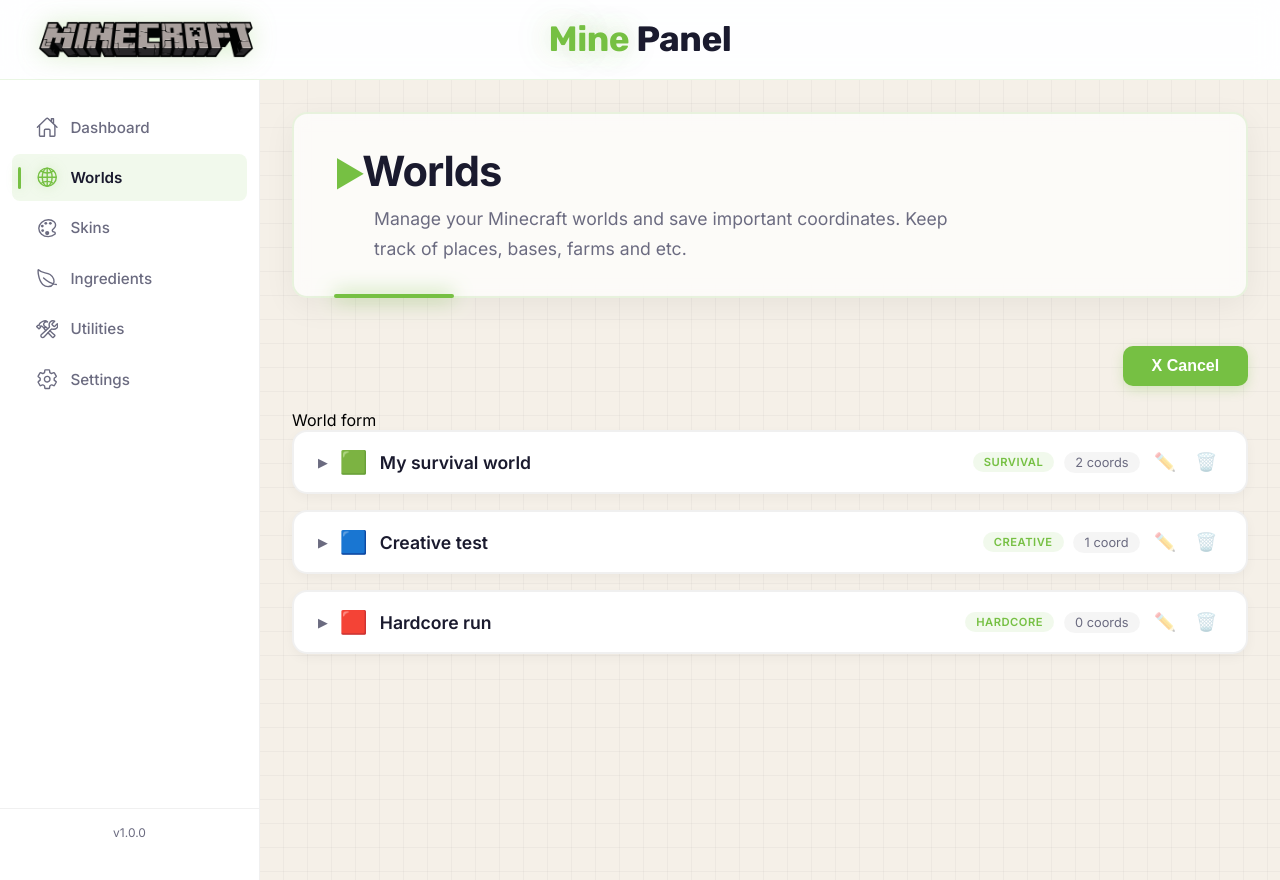
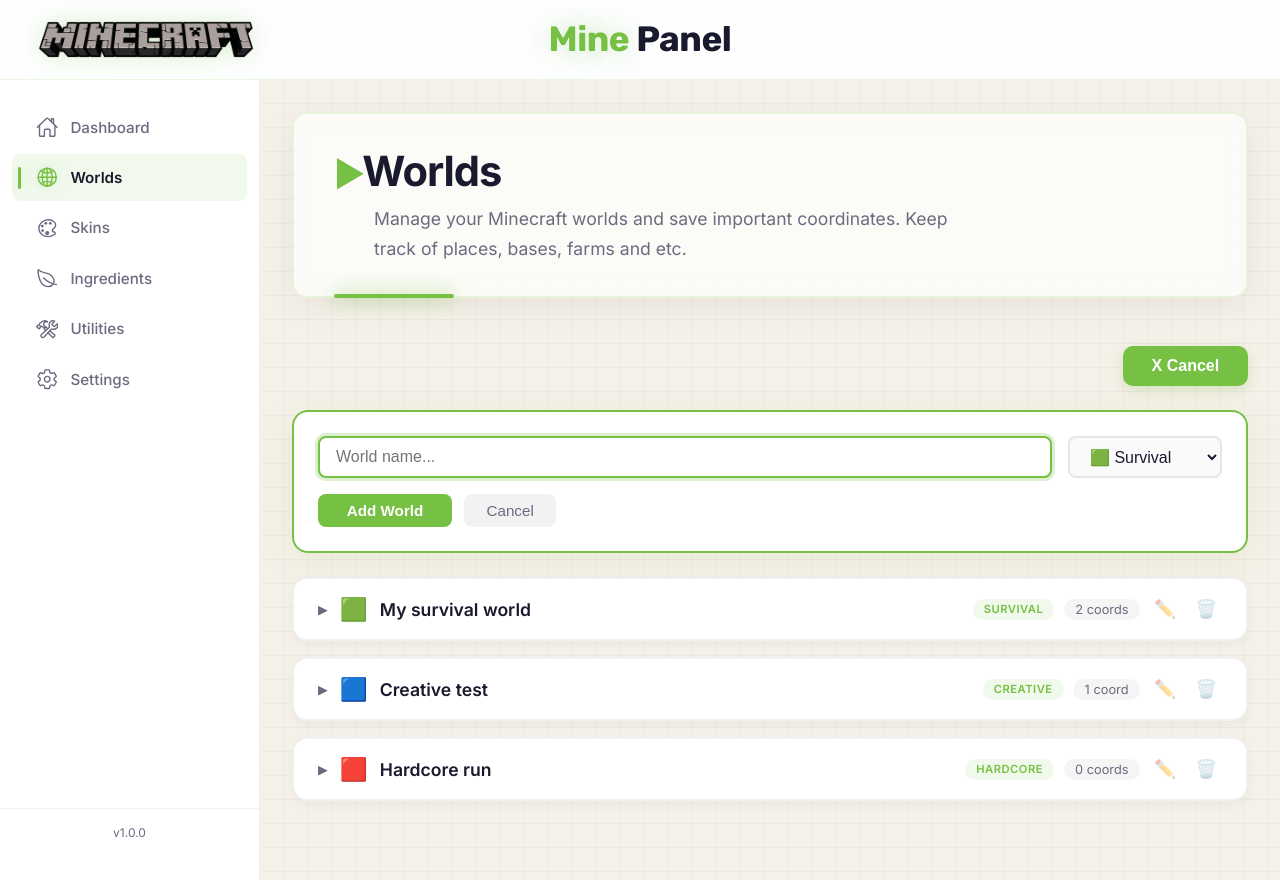
Before and after one commit to alirezashojaian1987/My-Minecraft, a React (Vite) app: page /worlds in a window 1280 px wide. Both pictures are taken after a click on the button "+ Add World". Built offline with nearby package versions, Linux system fonts and the light colour scheme.

Commit message:
Added world form and coordinate form

```diff
--- a/src/pages/Worlds/components/AddCoordinateForm/AddCoordinateForm.module.scss
+++ b/src/pages/Worlds/components/AddCoordinateForm/AddCoordinateForm.module.scss
@@ -0,0 +1,103 @@
+@use "../../../../styles/variables.scss" as *;
+
+.AddCoordinateForm {
+  background: rgba($Primary_color, 0.04);
+  border-radius: 10px;
+  padding: 1rem;
+  margin-top: 0.5rem;
+  border: 2px dashed rgba($Primary_color, 0.2);
+
+  .Fields {
+    display: flex;
+    gap: 0.6rem;
+    flex-wrap: wrap;
+
+    .NameInput {
+      flex: 1;
+      min-width: 120px;
+      padding: 0.4rem 0.8rem;
+      border: 2px solid rgba(0, 0, 0, 0.06);
+      border-radius: 6px;
+      font-size: 0.9rem;
+      color: $Text-primary;
+      background: white;
+      outline: none;
+      transition: all 0.2s ease;
+
+      &:focus {
+        border-color: $Primary_color;
+        box-shadow: 0 0 0 3px $Primary_glow;
+      }
+    }
+
+    .CoordInput {
+      width: 60px;
+      padding: 0.4rem 0.4rem;
+      border: 2px solid rgba(0, 0, 0, 0.06);
+      border-radius: 6px;
+      font-size: 0.9rem;
+      font-family: 'Courier New', monospace;
+      color: $Text-primary;
+      background: white;
+      outline: none;
+      text-align: center;
+      transition: all 0.2s ease;
+
+      &:focus {
+        border-color: $Primary_color;
+        box-shadow: 0 0 0 3px $Primary_glow;
+      }
+    }
+  }
+
+  .Actions {
+    display: flex;
+    gap: 0.5rem;
+    margin-top: 0.75rem;
+
+    .SubmitBtn {
+      padding: 0.3rem 1.2rem;
+      background: $Primary_color;
+      color: white;
+      border: none;
+      border-radius: 6px;
+      font-size: 0.85rem;
+      font-weight: 600;
+      cursor: pointer;
+      transition: all 0.2s ease;
+
+      &:hover {
+        transform: translateY(-1px);
+        box-shadow: 0 4px 12px $Primary_glow;
+      }
+    }
+
+    .CancelBtn {
+      padding: 0.3rem 1rem;
+      background: rgba(0, 0, 0, 0.04);
+      color: $Text-secondary;
+      border: none;
+      border-radius: 6px;
+      font-size: 0.85rem;
+      font-weight: 500;
+      cursor: pointer;
+      transition: all 0.2s ease;
+
+      &:hover {
+        background: rgba(0, 0, 0, 0.08);
+      }
+    }
+  }
+
+  @media (max-width: 480px) {
+    .Fields {
+      flex-direction: column;
+      .NameInput { min-width: auto; }
+      .CoordInput { width: 100%; }
+    }
+    .Actions {
+      flex-direction: column;
+      .SubmitBtn, .CancelBtn { width: 100%; text-align: center; }
+    }
+  }
+}
--- a/src/pages/Worlds/components/AddCoordinateForm/index.tsx
+++ b/src/pages/Worlds/components/AddCoordinateForm/index.tsx
@@ -1,9 +1,78 @@
-
+import { useState } from "react";
 
 import styles from "./AddCoordinateForm.module.scss";
 
-export default function AddCoordinateForm(){
+interface AddCoordinateFormProps{
+    onAdd:(name:string, x:number, y:number, z:number)=>void;
+    onCancel:()=>void;
+}
+
+export default function AddCoordinateForm({onAdd, onCancel}:AddCoordinateFormProps){
+    const [name,setName]=useState('');
+    const [x,setX]=useState('');
+    const [y,setY]=useState('');
+    const [z,setZ]=useState('');
+
+    const handleSubmit=(e:React.FormEvent)=>{
+        e.preventDefault();
+        const xNum=parseInt(x);
+        const yNum=parseInt(y);
+        const zNum=parseInt(z);
+
+        if(name.trim() && !isNaN(xNum) && !isNaN(yNum) && !isNaN(zNum)){
+            onAdd(name.trim(), xNum, yNum, zNum);
+            setName('');
+            setX('');
+            setY('');
+            setZ('');
+        }
+    };
+
     return(
-        <div>Form</div>
-    )
+        <div className={styles.AddCoordinateForm} onSubmit={handleSubmit}>
+            <div className={styles.Fields}>
+                <input
+                    className={styles.NameInput}
+                    value={name}
+                    onChange={(e)=>setName(e.target.value)}
+                    placeholder="Coordinate name..."
+                    autoFocus
+                />
+
+                <input
+                    className={styles.CoordInput}
+                    value={x}
+                    onChange={(e) => setX(e.target.value)}
+                    placeholder="X"
+                    type="number"
+                />
+
+                <input
+                    className={styles.CoordInput}
+                    value={y}
+                    onChange={(e) => setY(e.target.value)}
+                    placeholder="Y"
+                    type="number"
+                />
+
+                <input
+                    className={styles.CoordInput}
+                    value={z}
+                    onChange={(e) => setZ(e.target.value)}
+                    placeholder="Z"
+                    type="number"
+                />
+            </div>
+
+            <div className={styles.Actions}>
+                <button type="submit" className={styles.SubmitBtn}>
+                    Add
+                </button>
+
+                <button type="button" className={styles.CancelBtn} onClick={onCancel}>
+                    Cancel
+                </button>
+            </div>
+        </div>
+    );
 }
--- a/src/pages/Worlds/components/AddWorldForm/AddWorldForm.module.scss
+++ b/src/pages/Worlds/components/AddWorldForm/AddWorldForm.module.scss
@@ -0,0 +1,105 @@
+@use "../../../../styles/variables.scss" as *;
+
+.AddWorldForm {
+  background: white;
+  border-radius: 16px;
+  border: 2px solid $Primary_color;
+  padding: 1.5rem;
+  margin-bottom: 1.5rem;
+  box-shadow: 0 8px 32px rgba($Primary_color, 0.1);
+
+  .Fields {
+    display: flex;
+    gap: 1rem;
+    flex-wrap: wrap;
+
+    .TitleInput {
+      flex: 1;
+      min-width: 200px;
+      padding: 0.6rem 1rem;
+      border: 2px solid rgba(0, 0, 0, 0.08);
+      border-radius: 8px;
+      font-size: 1rem;
+      color: $Text-primary;
+      background: #fafafa;
+      outline: none;
+      transition: all 0.2s ease;
+
+      &:focus {
+        border-color: $Primary_color;
+        box-shadow: 0 0 0 3px $Primary_glow;
+        background: white;
+      }
+    }
+
+    .TypeSelect {
+      padding: 0.6rem 1rem;
+      border: 2px solid rgba(0, 0, 0, 0.08);
+      border-radius: 8px;
+      font-size: 1rem;
+      color: $Text-primary;
+      background: #fafafa;
+      outline: none;
+      cursor: pointer;
+      transition: all 0.2s ease;
+
+      &:focus {
+        border-color: $Primary_color;
+        box-shadow: 0 0 0 3px $Primary_glow;
+      }
+    }
+  }
+
+  .Actions {
+    display: flex;
+    gap: 0.75rem;
+    margin-top: 1rem;
+
+    .SubmitBtn {
+      padding: 0.5rem 1.8rem;
+      background: $Primary_color;
+      color: white;
+      border: none;
+      border-radius: 8px;
+      font-size: 0.95rem;
+      font-weight: 600;
+      cursor: pointer;
+      transition: all 0.2s ease;
+
+      &:hover {
+        transform: translateY(-2px);
+        box-shadow: 0 4px 16px $Primary_glow;
+      }
+    }
+
+    .CancelBtn {
+      padding: 0.5rem 1.4rem;
+      background: rgba(0, 0, 0, 0.05);
+      color: $Text-secondary;
+      border: none;
+      border-radius: 8px;
+      font-size: 0.95rem;
+      font-weight: 500;
+      cursor: pointer;
+      transition: all 0.2s ease;
+
+      &:hover {
+        background: rgba(0, 0, 0, 0.1);
+      }
+    }
+  }
+
+  @media (max-width: 480px) {
+    padding: 1rem;
+
+    .Fields {
+      flex-direction: column;
+      .TitleInput { min-width: auto; }
+    }
+
+    .Actions {
+      flex-direction: column;
+      .SubmitBtn, .CancelBtn { width: 100%; text-align: center; }
+    }
+  }
+}
--- a/src/pages/Worlds/components/AddWorldForm/index.tsx
+++ b/src/pages/Worlds/components/AddWorldForm/index.tsx
@@ -1,8 +1,58 @@
+import { useState } from "react";
+import type { World } from "../../../../types/world";
 
 import styles from "./AddWorldForm.module.scss";
 
-export default function AddWorldForm(){
+interface AddWorldFormProps{
+    onAdd:(title:string, type:World['type'])=>void;
+    onCancel:()=>void;
+}
+
+export default function AddWorldForm({onAdd, onCancel}:AddWorldFormProps){
+    const [title,setTitle]=useState('');
+    const [type,setType]=useState<World['type']>('Survival');
+
+    const handleSubmit=(e: React.FormEvent)=>{
+        e.preventDefault();
+        if (title.trim()) {
+            onAdd(title.trim(), type);
+            setTitle('');
+            setType('Survival');
+        }
+    };
+
     return(
-        <div>World form</div>
+        <form className={styles.AddWorldForm} onSubmit={handleSubmit}>
+            <div className={styles.Fields}>
+                <input
+                    className={styles.TitleInput}
+                    value={title}
+                    onChange={(e)=>setTitle(e.target.value)}
+                    placeholder="World name..."
+                    autoFocus
+                />
+
+                <select
+                    className={styles.TypeSelect}
+                    value={type}
+                    onChange={(e)=>setType(e.target.value as World['type'])}
+                >
+                    <option value="Survival">🟩 Survival</option>
+                    <option value="Hardcore">🟥 Hardcore</option>
+                    <option value="Creative">🟦 Creative</option>
+                    <option value="Adventure">🟨 Adventure</option>
+                </select>
+            </div>
+
+            <div className={styles.Actions}>
+                <button type="submit" className={styles.SubmitBtn}>
+                    Add World
+                </button>
+
+                <button type="button" className={styles.CancelBtn} onClick={onCancel}>
+                    Cancel
+                </button>
+            </div>
+        </form>
     );
 };
```
